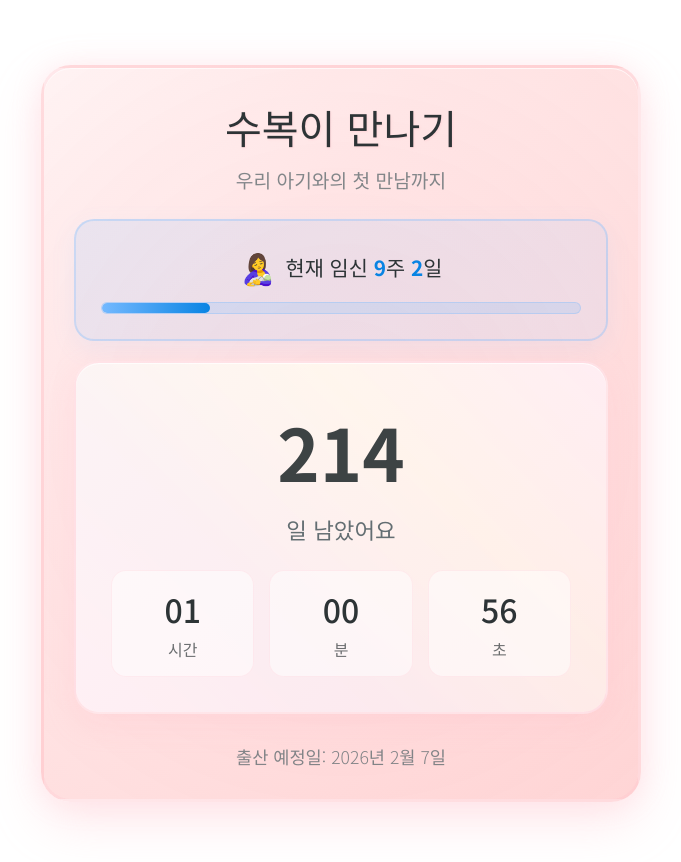
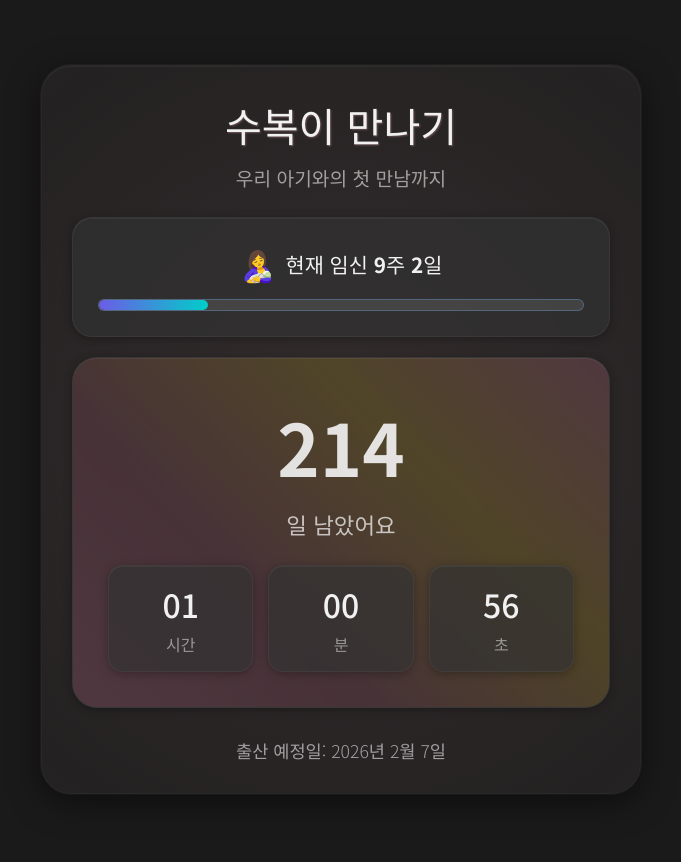
Before and after one commit to dev-jiwon/github.io, a plain HTML site: page index.html in a window 1280 px wide. Shown: the whole page, without its empty margins (299-980 px from the left). Drawn offline with Linux system fonts and the dark colour scheme.

Commit message:
다크모드 추가

```diff
--- a/index.html
+++ b/index.html
@@ -298,6 +298,54 @@
         min-width: 250px;
       }
     }
+
+    @media (prefers-color-scheme: dark) {
+    body {
+        background: #1a1a1a;
+    }
+
+    .container {
+        background: rgba(30, 30, 30, 0.8);
+        border: 1px solid rgba(255, 255, 255, 0.05);
+        box-shadow:
+            0 8px 32px rgba(0, 0, 0, 0.5),
+            0 0 0 1px rgba(255, 255, 255, 0.05),
+            inset 0 1px 0 rgba(255, 255, 255, 0.05);
+    }
+
+    .title,
+    .weeks-info,
+    .days-number,
+    .time-number,
+    .weeks-number {
+        color: #f1f1f1;
+    }
+
+    .subtitle,
+    .days-text,
+    .target-date,
+    .time-label {
+        color: rgba(255, 255, 255, 0.7);
+    }
+
+    .countdown,
+    .pregnancy-info,
+    .time-unit {
+        background: rgba(50, 50, 50, 0.7);
+        border: 1px solid rgba(255, 255, 255, 0.05);
+        box-shadow:
+            0 2px 10px rgba(0, 0, 0, 0.3),
+            inset 0 1px 0 rgba(255, 255, 255, 0.05);
+    }
+
+    .progress-bar {
+        background: rgba(255, 255, 255, 0.1);
+    }
+
+    .progress-fill {
+        background: linear-gradient(90deg, #6c5ce7, #00cec9);
+    }
+}
   </style>
 </head>
 <body>
```
